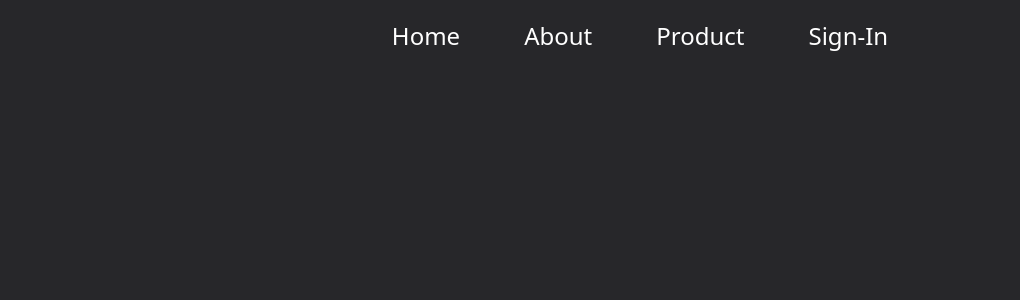
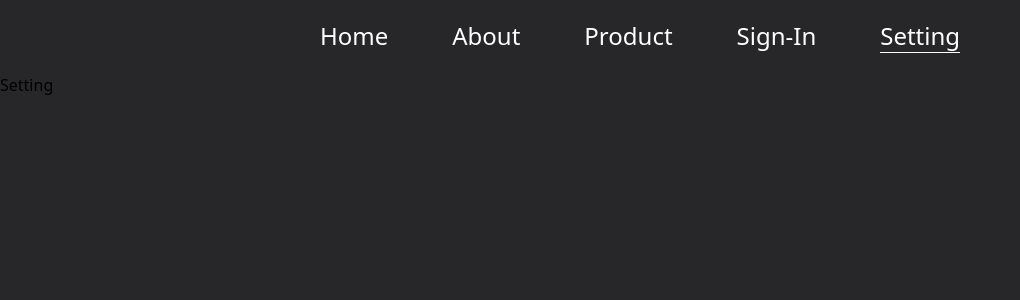
Before and after one commit to BinodRai123/ReduxToolKit-RTK-project-, a React (Vite) app in the folder frontend/: page /setting in a window 1280 px wide. Shown: the top 300 px of the page, without its empty margins (0-1020 px from the left). Built offline with nearby package versions, Linux system fonts and the light colour scheme.

Commit message:
sing-in and sign-up disseapear after user log in

```diff
--- a/frontend/src/Store/Action/userAction.jsx
+++ b/frontend/src/Store/Action/userAction.jsx
@@ -25,6 +25,7 @@ export const asyncLoginUser = (user) => async (dispatch, getState) => {
     const { data } = await axios.get(
       `/users?email=${user.email}&password=${user.password}`
     );
+    console.log(data)
     localStorage.setItem("user",JSON.stringify(data[0]));
   } catch (error) {
     toast.error(error);
@@ -34,7 +35,6 @@ export const asyncLoginUser = (user) => async (dispatch, getState) => {
 export const asyncRegisterUser = (user) => async (dispatch, getState) => {
   try {
     await axios.post("/users", user);
-    localStorage.setItem("user", JSON.stringify(user));
   } catch (error) {
     toast.error(error.message);
   }
--- a/frontend/src/allRoutes/mainRoute.jsx
+++ b/frontend/src/allRoutes/mainRoute.jsx
@@ -4,6 +4,7 @@ import About from "../pages/about"
 import Prodcut from "../pages/prodcut"
 import Register from "../pages/register"
 import Login from "../pages/login"
+import Setting from "../pages/setting"
 
 const MainRoute = () => {
   return <>
@@ -13,6 +14,7 @@ const MainRoute = () => {
         <Route path="/product" element={<Prodcut />} />
         <Route path="/register" element={<Register />} />
         <Route path="/login" element={<Login />} />
+        <Route path="/setting" element={<Setting />} />
     </Routes>
   </>
 }
--- a/frontend/src/components/navbar.jsx
+++ b/frontend/src/components/navbar.jsx
@@ -1,12 +1,20 @@
+import { useSelector } from "react-redux"
 import { NavLink } from "react-router-dom"
 
 const Navbar = () => {
+    const user = useSelector((state) => state.userReducer.users);
+
   return <>
     <nav className="flex p-5 text-2xl gap-16 font-thin justify-center text-white">
         <NavLink className={e => e.isActive ? "border-b" : ""} to="/" >Home</NavLink>
         <NavLink className={e => e.isActive ? "border-b" : ""} to="/about" >About</NavLink>
         <NavLink className={e => e.isActive ? "border-b" : ""} to="/product" >Product</NavLink>
-        <NavLink className={e => e.isActive ? "border-b" : ""} to="/register" >Sign-In</NavLink>
+
+        {user ? <></> : <>
+          <NavLink className={e => e.isActive ? "border-b" : ""} to="/register" >Sign-In</NavLink>
+        </>}
+
+        <NavLink className={e => e.isActive ? "border-b": ""} to="/setting">Setting</NavLink>
     </nav>
   </>
 }
--- a/frontend/src/pages/login.jsx
+++ b/frontend/src/pages/login.jsx
@@ -1,13 +1,16 @@
 import { useForm } from "react-hook-form";
 import { useDispatch } from "react-redux";
-import { NavLink } from "react-router-dom";
+import { NavLink, useNavigate } from "react-router-dom";
 import { asyncLoginUser } from "../Store/Action/userAction";
 
 const Login = () => {
   const dispatch = useDispatch();
+  const navigate = useNavigate();
   const { register, handleSubmit, reset } = useForm();
+
   const loginForm = (user) => {
     dispatch(asyncLoginUser(user));
+    navigate("/");
   };
 
   return (
--- /dev/null
+++ b/frontend/src/pages/setting.jsx
@@ -0,0 +1,9 @@
+import React from 'react'
+
+const Setting = () => {
+  return (
+    <div>Setting</div>
+  )
+}
+
+export default Setting
```
Also changed, not shown: 1 other file (tests, documents, lock files or other folders).
